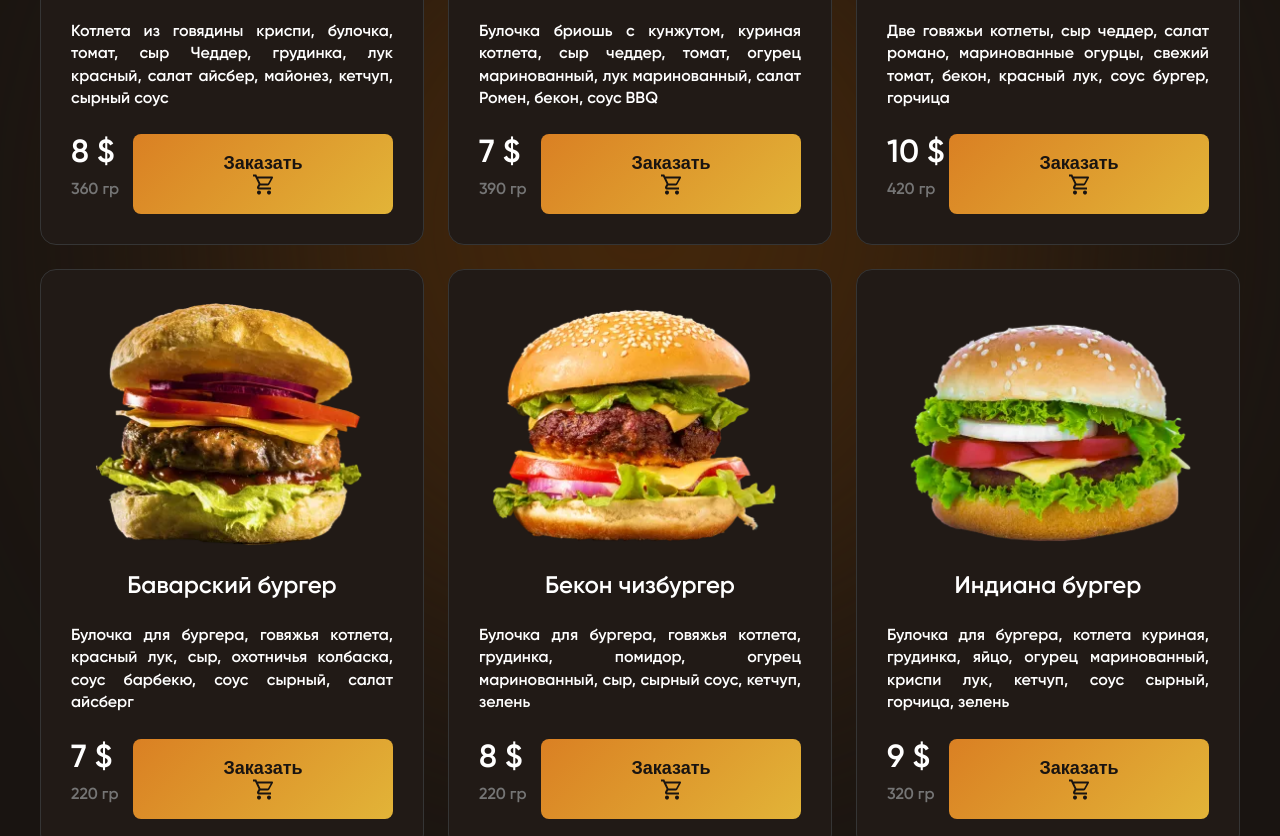
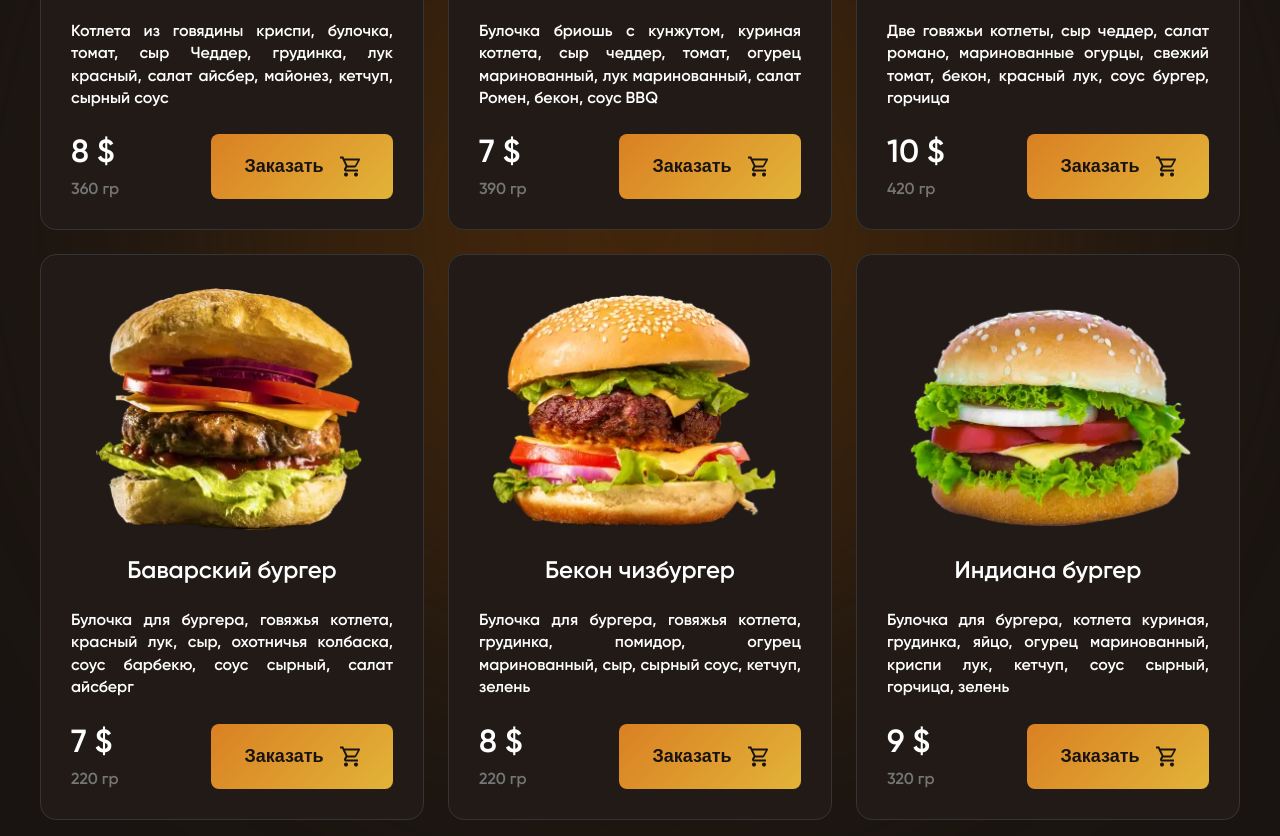
Before and after one commit to UglyGhoulChrist/burgers-intensive, a plain HTML site: page index.html in a window 1280 px wide. Shown: the part 2164-3000 px from the top of the page. Drawn offline with Linux system fonts and the light colour scheme.

Commit message:
fixed style

```diff
--- a/styles/style.css
+++ b/styles/style.css
@@ -274,7 +274,12 @@ body {
     color: #757575;
 }
 
-.product-item-action {}
+.product-button {
+    display: flex;
+    gap: 1rem;
+    justify-content: center;
+    min-width: 182px;
+}
 
 /* Order section */
 
@@ -357,10 +362,4 @@ body {
 .footer-copy {
     font-weight: 600;
     font-size: 16px;
-
-    .product-button {
-        display: flex;
-        gap: 1rem;
-        justify-content: center;
-        min-width: 182px;
-    }
+}
```
